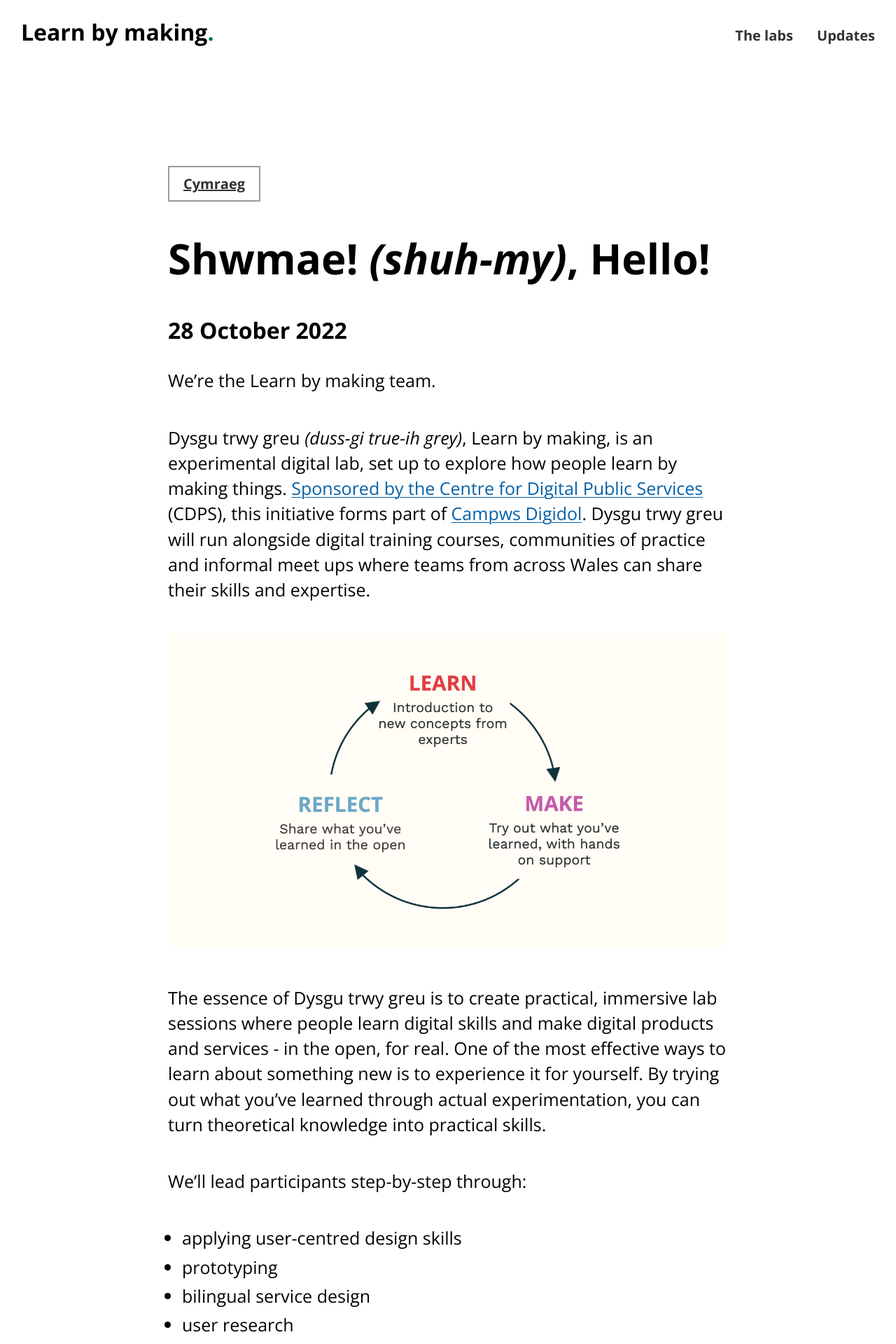
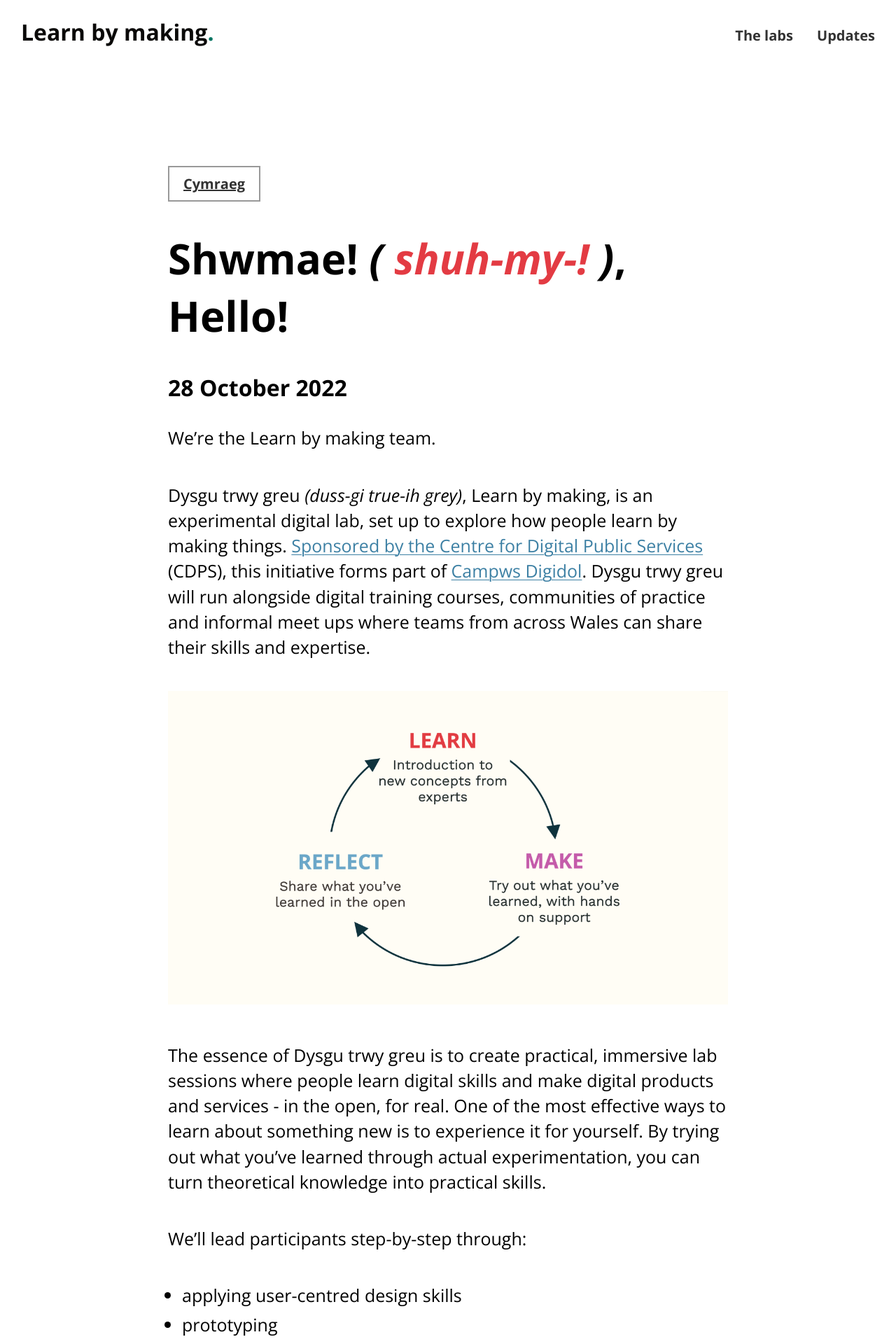
Before and after one commit to learnbymakingwales/learnbymakingwales.github.io, a Jekyll site: the page built from en/updates/_posts/2022-10-28-shwmae.md, in a window 1280 px wide. Shown: the top 1920 px of the page at 70% size. Built offline with Jekyll 4.4.1, drawn with Linux system fonts in a browser that asks for light colours.

Commit message:
Style phonetics

```diff
--- a/assets/css/lbm-site.css
+++ b/assets/css/lbm-site.css
@@ -1,8 +1,9 @@
 :root {
-  --link-colour: #0360a6;
-  --link-hover-colour: #3b7dc5;
-  --focus-colour: #ffd530;
-  --focus-text-colour: #000;
+  --text-colour: #0a0908;
+  --link-colour: #3d80a4;
+  --link-hover-colour: #6aa7c8;
+  --focus-colour: #fbb84b;
+  --focus-text-colour: var(--text-colour);
 }
 
 .lbm-container {
@@ -120,6 +121,11 @@
   position: relative;
   margin-left: clamp(6px, 1vw, 24px);
   z-index: 1;
+}
+
+.app-phonetic {
+  --phonetic-colour: #e33b43;
+  color: var(--phonetic-colour);
 }
 
 .app-language-switcher {
--- a/en/updates/_posts/2022-10-28-shwmae.md
+++ b/en/updates/_posts/2022-10-28-shwmae.md
@@ -5,7 +5,7 @@ ref: shwmae
 layout: post
 ---
 
-# Shwmae! *(shuh-my)*, Hello!
+# Shwmae! *(* *shuh-my-!*{: .app-phonetic} *)*, Hello!
 ### 28 October 2022
 
 We’re the Learn by making team.
--- /dev/null
+++ b/src/scss/common/_all.scss
@@ -0,0 +1 @@
+@import "typography";
--- /dev/null
+++ b/src/scss/common/_typography.scss
@@ -0,0 +1,4 @@
+.app-phonetic {
+  --phonetic-colour: #{$lbm-red};
+  color: var(--phonetic-colour);
+}
--- a/src/scss/lbm-site.scss
+++ b/src/scss/lbm-site.scss
@@ -4,6 +4,7 @@
 
 @import "utilities/visually-hidden";
 @import "objects/all";
+@import "common/all";
 
 @import "components/language-switcher";
 @import "components/markdown-container";
```
Also changed, not shown: 1 other file.
